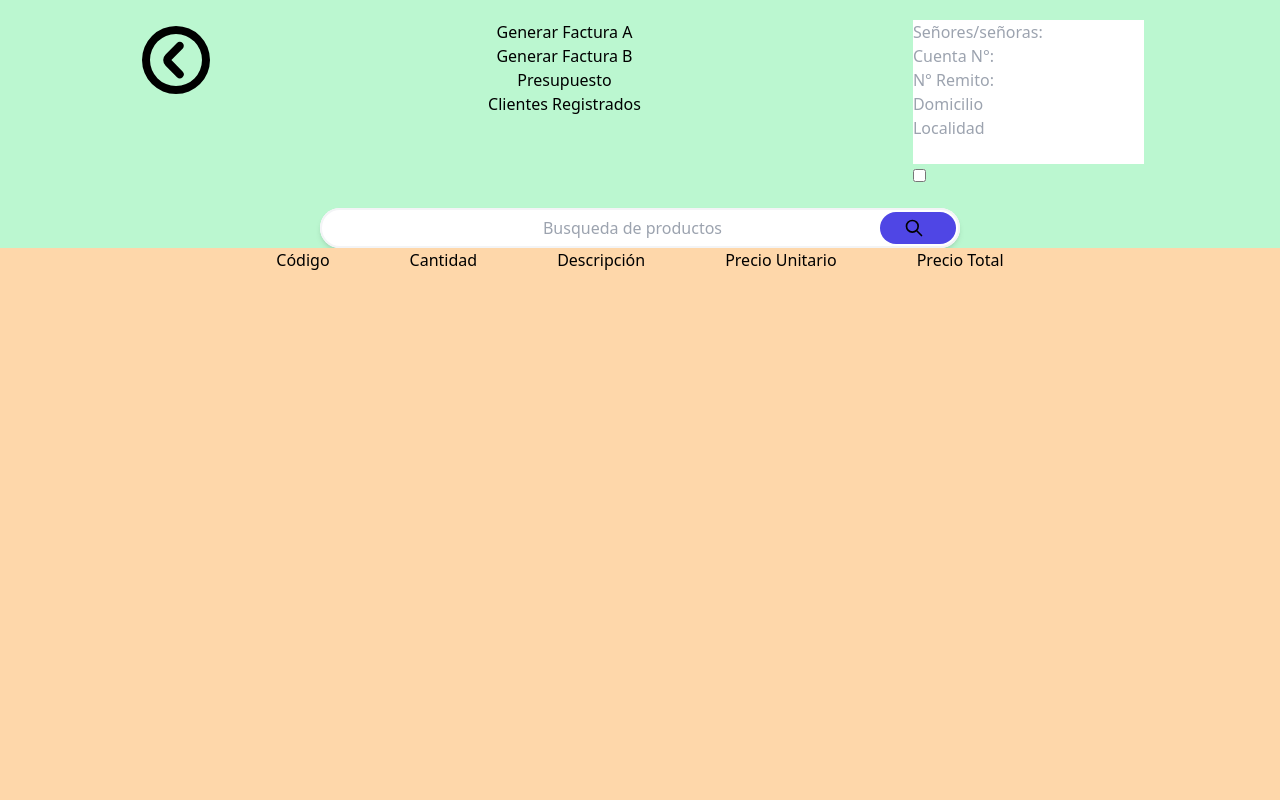
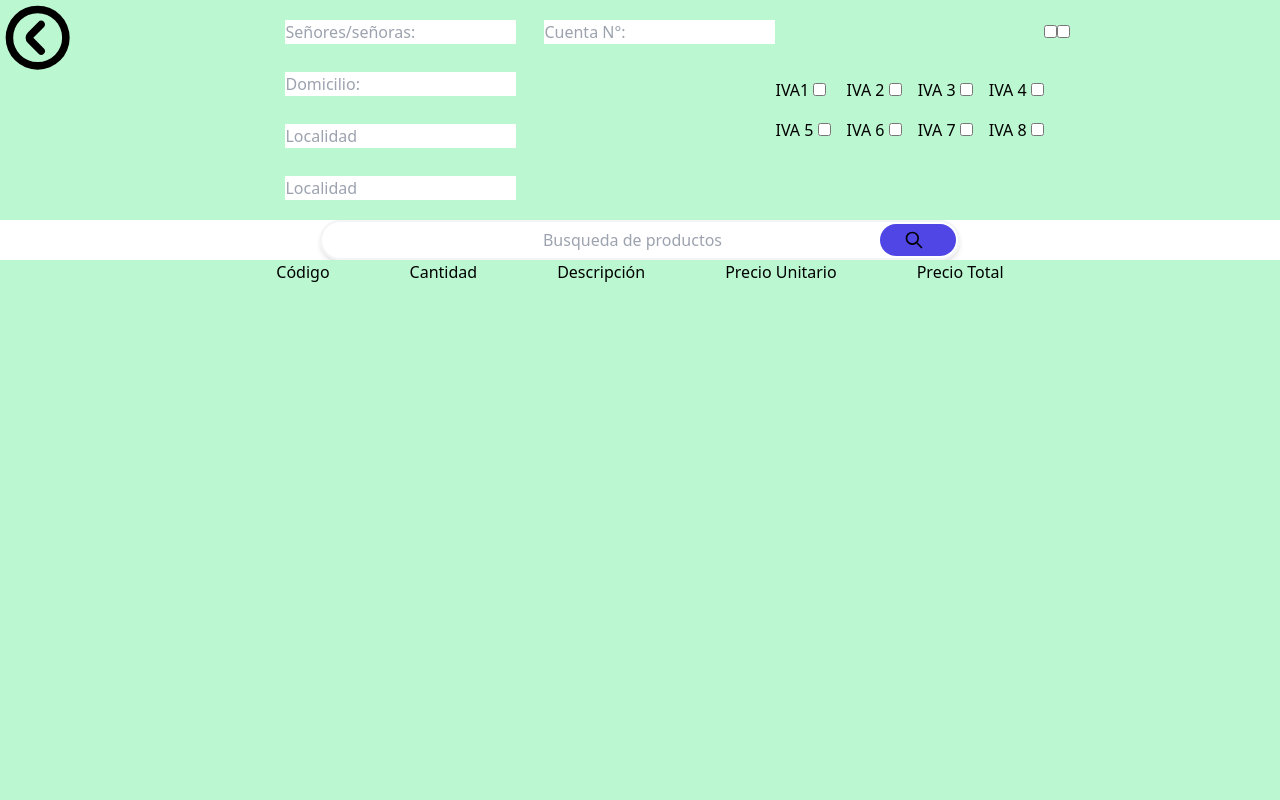
Before and after one commit to Drexai/Cosmar, a React (Vite) app: page /remit in a window 1280 px wide. Shown: the top 800 px of the page. Built offline with nearby package versions, Linux system fonts and the light colour scheme.

Commit message:
remit changes

```diff
--- a/src/components/remitComponent/index.jsx
+++ b/src/components/remitComponent/index.jsx
@@ -5,57 +5,57 @@ export const RemitComponent = () => {
 
     return (
         <>
-            <header class="relative w-full  mx-auto bg-green-200 flex flex-col">
-                <nav class="relative py-5  w-full h-full bg-green-200 flex justify-around">
+            <header class="relative w-full  mx-auto bg-green-200 flex flex-row">
                     <Link to="/" class="h-20 w-20">
                         <svg fill="#000000" viewBox="0 0 200 200" xmlns="http://www.w3.org/2000/svg"><title/><path d="M100,15a85,85,0,1,0,85,85A84.93,84.93,0,0,0,100,15Zm0,150a65,65,0,1,1,65-65A64.87,64.87,0,0,1,100,165ZM116.5,57.5a9.67,9.67,0,0,0-14,0L74,86a19.92,19.92,0,0,0,0,28.5L102.5,143a9.9,9.9,0,0,0,14-14l-28-29L117,71.5C120.5,68,120.5,61.5,116.5,57.5Z"/></svg>
                     </Link>
-                    <aside class="flex flex-col">
-                        <button>
-                            <h2>Generar Factura A</h2>
-                        </button>
-                        <button>
-                            <h2>Generar Factura B</h2>
-                        </button>
-                        <button>
-                            <h2>Presupuesto</h2>
-                        </button>
-                        <button>
-                            <h2>Clientes Registrados</h2>
-                        </button>
-                    </aside>
-                    <form action="relative h-screen bg-orange-200 flex flex-row ">
-                        <ul>
-                            <li><label htmlFor=""></label>
-                                <input type="text" placeholder="Señores/señoras:" />
-                            </li>
-                            <li><label htmlFor="">
-                                </label><input placeholder="Cuenta N°:" type="text" />
-                            </li>
-                            <li><label htmlFor="">
-                                </label><input placeholder="N° Remito:" type="text" />
-                            </li>
-                            <li><label htmlFor="">
-                                </label><input placeholder="Domicilio" type="text" />
-                            </li>
-                            <li><label htmlFor="">
-                                </label><input input placeholder="Localidad" type="text" />
-                            </li>
-                            <li><label  placeholder="empleado" htmlFor="">
-                                    <input  type="text" />
+                <nav class="relative py-5  w-full h-full bg-green-200 flex justify-around">
+                    <form class="w-full flex flex-row flex justify-center">
+                            <div class="grid grid-cols-2  gap-7" >
+                                <label htmlFor="">
+                                    <input type="text" placeholder="Señores/señoras:" />
                                 </label>
-                            </li>
-                            <li><label placeholder="Iva" htmlFor="">
-                                    <input placeholder="Iva" type="checkbox"/>
+
+                                <label htmlFor="">
+                                    <input placeholder="Cuenta N°:" type="text" />
                                 </label>
-                            </li>
-                            <li></li>
-                            <li></li>
-                        </ul>
+
+                                <label htmlFor="">
+                                    <input placeholder="Domicilio:" type="text" />
+                                </label>
+
+                                <label htmlFor="">
+                                    </label><input placeholder="Localidad" type="text" />
+
+                                <label htmlFor="">
+                                    </label><input input placeholder="Localidad" type="text" />
+                            </div>
+                            <div class="grid grid-cols-4 gap-4 place-content-center">
+                                <label  placeholder="Iva" htmlFor=""> IVA1 <input placeholder="Iva" type="checkbox"/></label>
+                                <label htmlFor=""> IVA 2 <input placeholder="Iva" type="checkbox"/> </label>
+                                <label htmlFor=""> IVA 3 <input placeholder="Iva" type="checkbox"/> </label>
+                                <label htmlFor=""> IVA 4 <input placeholder="Iva" type="checkbox"/> </label>
+                                <label htmlFor=""> IVA 5 <input placeholder="Iva" type="checkbox"/> </label>
+                                <label htmlFor=""> IVA 6 <input placeholder="Iva" type="checkbox"/> </label>
+                                <label htmlFor=""> IVA 7 <input placeholder="Iva" type="checkbox"/> </label>
+                                <label htmlFor=""> IVA 8 <input placeholder="Iva" type="checkbox"/> </label>
+                            </div>
+                            <div>
+
+                                <label htmlFor="">
+
+                                <input placeholder="Iva" type="checkbox"/>
+
+                                <input placeholder="Iva" type="checkbox"/>
+                                </label>
+                            </div>
+
                     </form>
                 </nav>
+
+            </header>
                 <div class="relative w-2/4 h-10 max-w-xl mx-auto bg-white rounded-full lg:max-w-none">
-                        <input type="search" placeholder="Busqueda de productos"  class="rounded-full w-full h-10 bg-transparent  text-center outline-none border-2 border-gray-100 shadow-md hover:outline-none focus:ring-cool-indigo-200 focus:border-cool-indigo-200" >
+                        <input type="search" placeholder="Busqueda de productos"  class="rounded-full w-full lg:w-90 h-10 bg-transparent  text-center outline-none border-2 border-gray-100 shadow-md hover:outline-none focus:ring-cool-indigo-200 focus:border-cool-indigo-200" >
 
                         </input>
                         <button type="" class="absolute inline-flex items-center h-8
@@ -67,8 +67,7 @@ export const RemitComponent = () => {
                                 </svg>
                         </button>
                 </div>
-            </header>
-            <section class="relative  h-screen w-full     bg-orange-200  flex flex-row flex justify-center md:space-x-20">
+            <section class="relative  h-screen w-full     bg-green-200  flex flex-row flex justify-center md:space-x-20">
                 <div class="flex flex-col">
                     <h2>Código</h2>
                 </div>
```
